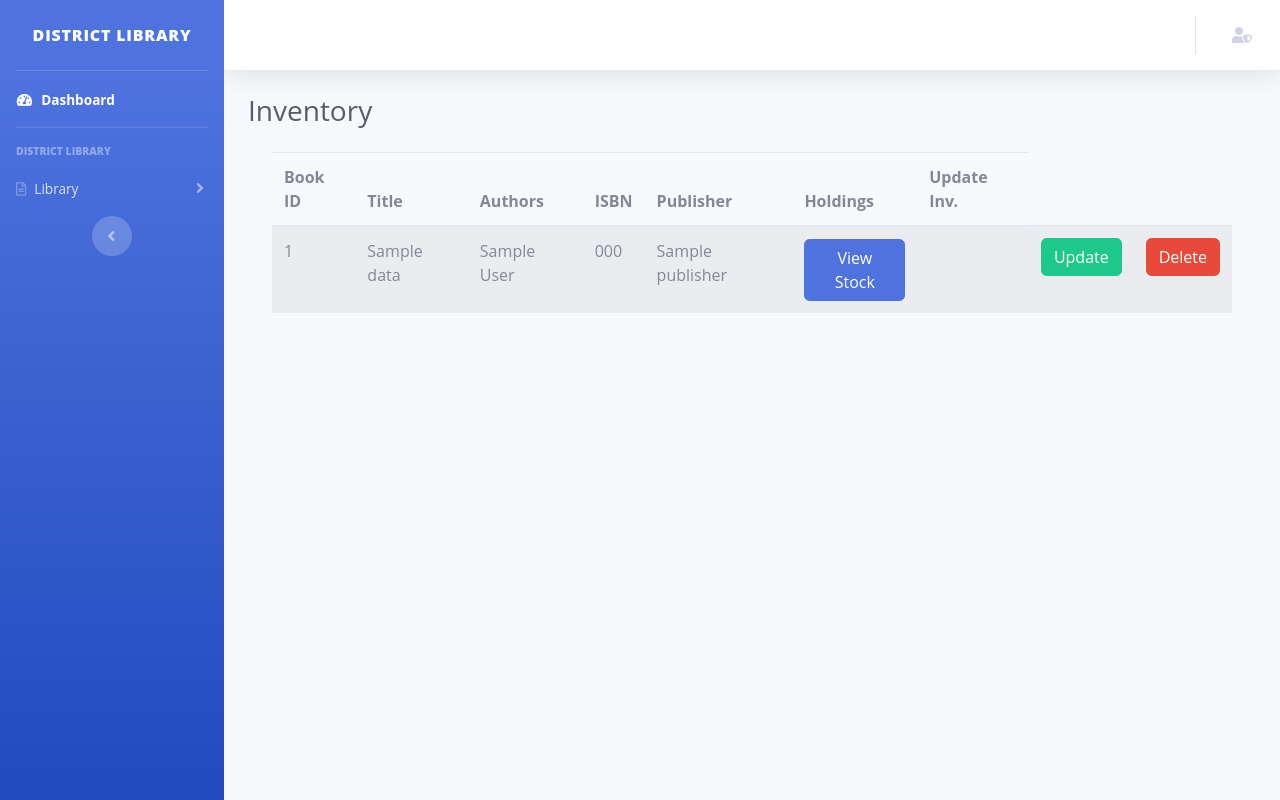
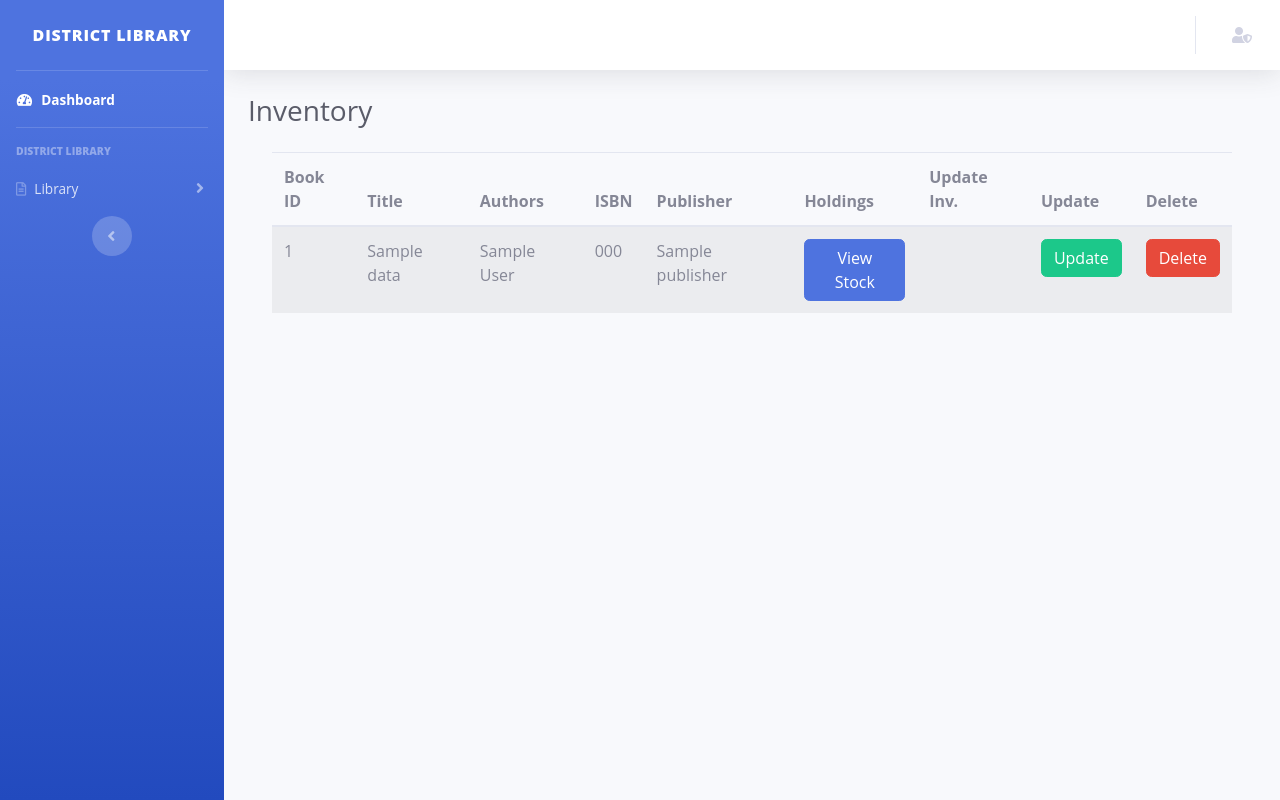
Before and after one commit to aipladmin/Frappe-Dev, a Python web app: template app/controller/templates/admin/inventory.html in a window 1280 px wide. Run offline with Jinja, Linux system fonts and the light colour scheme; the template is opened without the code that fills it: most values are stand-ins (such as "Sample title", 1, 10 or a date in 2020); some libraries are stand-ins or nearby versions.

Commit message:
Update inventory.html

```diff
--- a/app/controller/templates/admin/inventory.html
+++ b/app/controller/templates/admin/inventory.html
@@ -25,6 +25,8 @@
       <th scope="col">Publisher</th>
       <th cope="col">Holdings</th>
       <th cope="col">Update Inv.</th>
+      <th cope="col">Update</th>
+      <th cope="col">Delete</th>
     </tr>
   </thead>
   <tbody>
```
